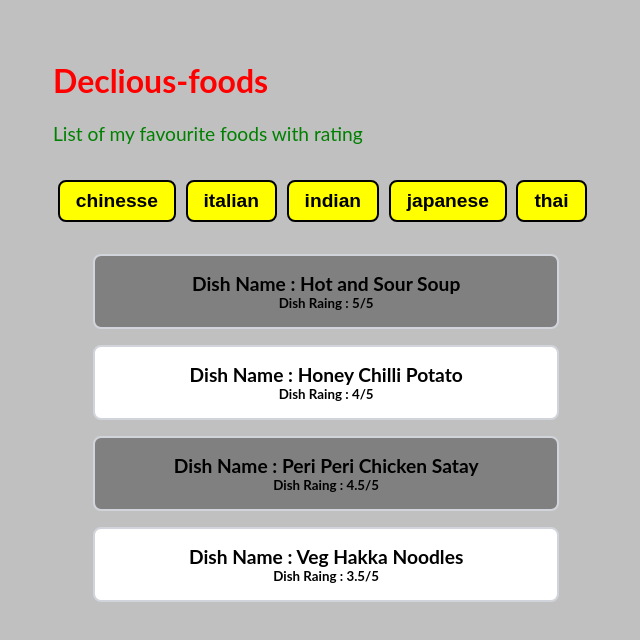
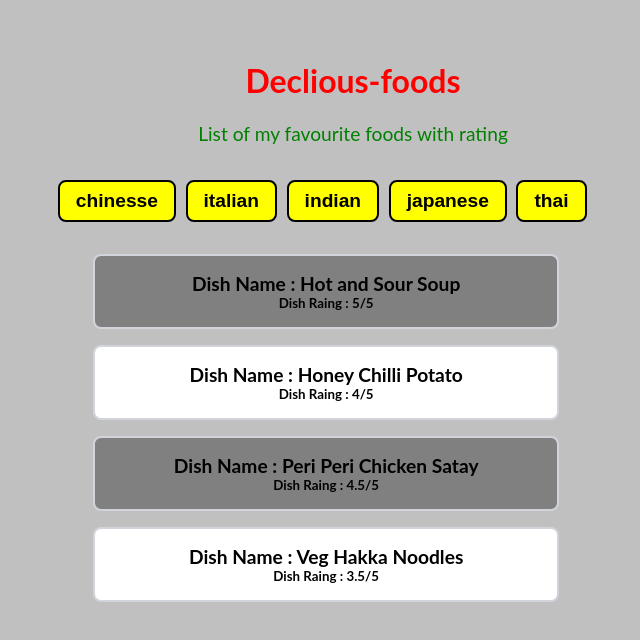
Before and after one commit to manishrajmishra/Types-of-food-with-ratings, a React (Create React App) app: page / in a window 1280 px wide. Shown: the top 640 px of the page, without its empty margins (287-927 px from the left). Built offline with nearby package versions, Linux system fonts and the light colour scheme.

Commit message:
changed some style

```diff
--- a/src/App.js
+++ b/src/App.js
@@ -50,8 +50,8 @@ export default function App() {
 
   return (
     <div className="App">
-      <h1 style={{ color: "red" }}>Declious-foods </h1>
-      <p style={{ fontSize: "larger", color: "green" }}>
+      <h1 style={{ color: "red", textAlign: "center" }}>Declious-foods </h1>
+      <p style={{ fontSize: "larger", color: "green", textAlign: "center" }}>
         {" "}
         List of my favourite foods with rating{" "}
       </p>
```
